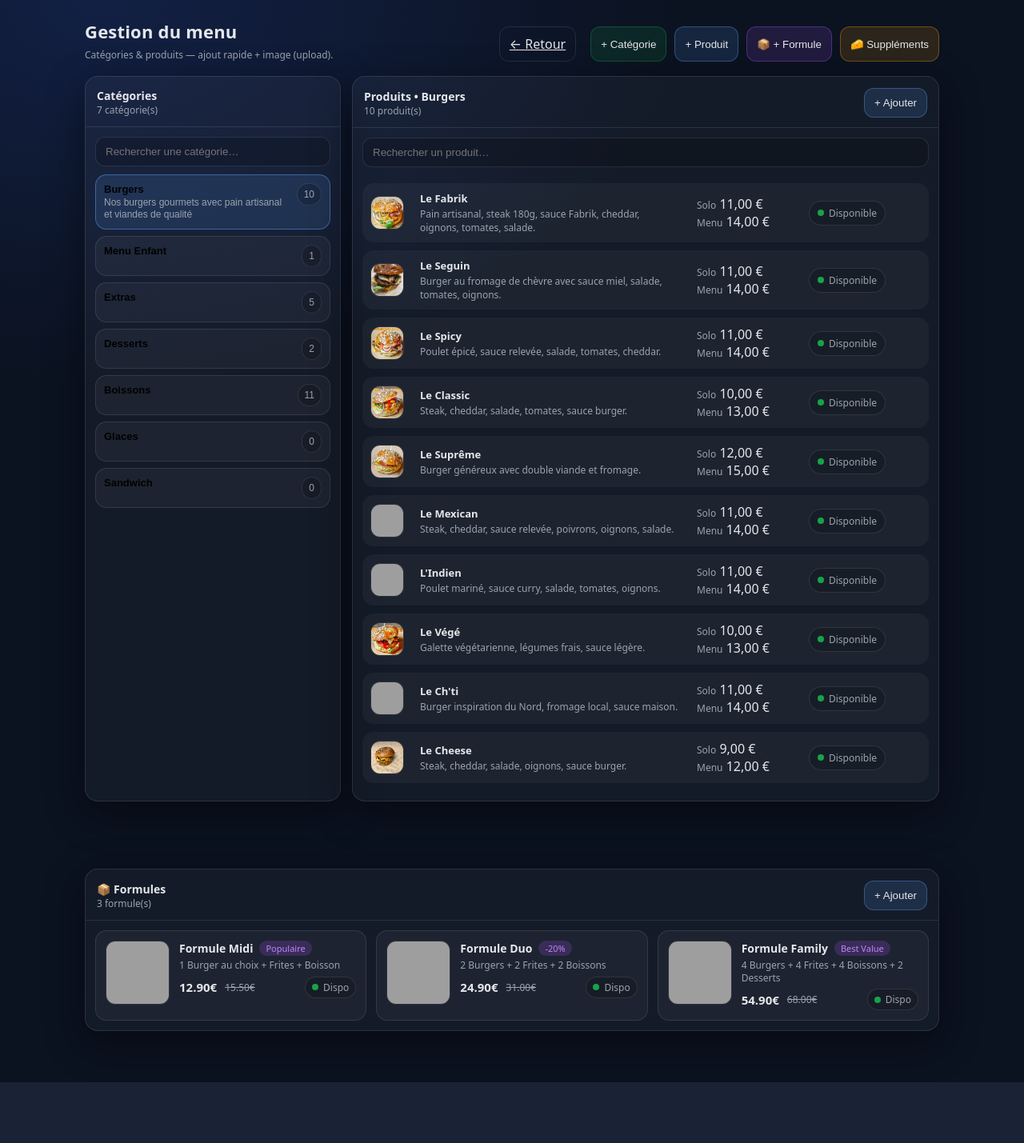
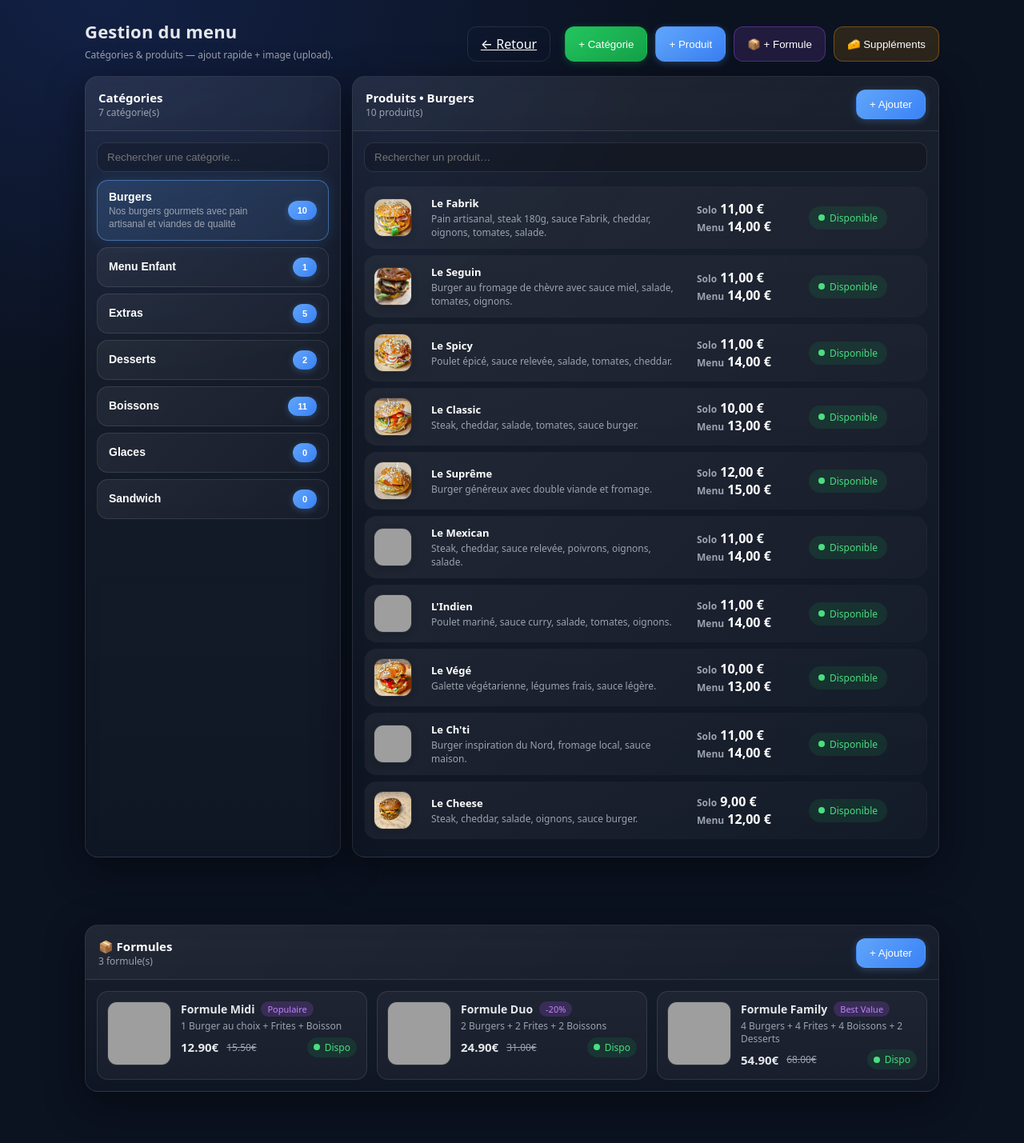
Before and after one commit to FaroukHUB/snackapp-, a PHP site: page /snackapp/admin-panel-v2/products-manager.php in a window 1280 px wide. Shown: the whole page at 80% size. Before the commit the page ends 1353 px from the top, so only its background shows below. Run offline with PHP 8.4, Linux system fonts and the light colour scheme; grey boxes are pictures that could not be loaded.

Commit message:
Modernize products manager UI
- White category names with gradient backgrounds
- Modern hover effects with slide animation
- Gradient buttons with shadows
- Enhanced product rows with hover scale effect
- Status badges with colored backgrounds
- Glass morphism panels with backdrop blur

```diff
--- a/admin-panel-v2/products-manager.php
+++ b/admin-panel-v2/products-manager.php
@@ -41,20 +41,25 @@ session_start();
 
     .btn{
       border:1px solid var(--stroke);
-      background: rgba(255,255,255,.06);
-      color:var(--text);
-      padding:10px 12px;
+      background: linear-gradient(135deg, rgba(255,255,255,.08) 0%, rgba(255,255,255,.04) 100%);
+      color:#fff;
+      padding:10px 16px;
       border-radius:12px;
       cursor:pointer;
-      transition: transform .12s ease, background .12s ease, border-color .12s ease;
+      font-weight:500;
+      transition: all .2s ease;
       display:inline-flex;align-items:center;gap:8px;
       user-select:none;
     }
-    .btn:hover{transform: translateY(-1px);background: rgba(255,255,255,.10)}
+    .btn:hover{transform: translateY(-2px);background: linear-gradient(135deg, rgba(255,255,255,.12) 0%, rgba(255,255,255,.08) 100%);box-shadow: 0 4px 12px rgba(0,0,0,.2)}
     .btn:active{transform: translateY(0)}
-    .btn-primary{background: rgba(96,165,250,.14); border-color: rgba(96,165,250,.35)}
-    .btn-primary:hover{background: rgba(96,165,250,.22)}
-    .btn-good{background: rgba(22,163,74,.14); border-color: rgba(22,163,74,.35)}
+    .btn-primary{
+      background: linear-gradient(135deg, #60a5fa 0%, #3b82f6 100%);
+      border-color: transparent;
+      box-shadow: 0 2px 10px rgba(96,165,250,.3);
+    }
+    .btn-primary:hover{background: linear-gradient(135deg, #93c5fd 0%, #60a5fa 100%);box-shadow: 0 4px 16px rgba(96,165,250,.4)}
+    .btn-good{background: linear-gradient(135deg, #22c55e 0%, #16a34a 100%); border-color: transparent;box-shadow: 0 2px 10px rgba(22,163,74,.3)}
     .btn-good:hover{background: rgba(22,163,74,.22)}
     .btn-ghost{background: transparent}
     .btn-danger{background: rgba(239,68,68,.12); border-color: rgba(239,68,68,.32)}
@@ -70,20 +75,22 @@ session_start();
     }
 
     .panel{
-      background: rgba(255,255,255,.04);
+      background: linear-gradient(180deg, rgba(255,255,255,.06) 0%, rgba(255,255,255,.02) 100%);
       border:1px solid var(--stroke);
       border-radius: var(--radius);
       box-shadow: var(--shadow);
       overflow:hidden;
+      backdrop-filter: blur(10px);
     }
     .panel-h{
-      padding:14px 14px 12px;
+      padding:16px 16px 14px;
       border-bottom:1px solid var(--stroke);
-      display:flex;align-items:center;justify-content:space-between;gap:10px
+      display:flex;align-items:center;justify-content:space-between;gap:10px;
+      background: linear-gradient(135deg, rgba(255,255,255,.04) 0%, transparent 100%);
     }
-    .panel-h h2{margin:0;font-size:14px}
+    .panel-h h2{margin:0;font-size:15px;font-weight:700;color:#fff}
     .panel-h .meta{color:var(--muted);font-size:12px}
-    .panel-b{padding:12px}
+    .panel-b{padding:14px}
 
     .search{
       width:100%;
@@ -98,63 +105,78 @@ session_start();
     .cat-list{display:flex;flex-direction:column;gap:8px;margin-top:10px}
     .cat{
       border:1px solid var(--stroke);
-      background: rgba(255,255,255,.04);
+      background: linear-gradient(135deg, rgba(255,255,255,.06) 0%, rgba(255,255,255,.02) 100%);
       border-radius:14px;
-      padding:10px 10px;
-      display:flex;align-items:flex-start;justify-content:space-between;gap:8px;
+      padding:12px 14px;
+      display:flex;align-items:center;justify-content:space-between;gap:10px;
       cursor:pointer;
-      transition: background .12s ease, border-color .12s ease, transform .12s ease;
+      transition: all .2s ease;
     }
-    .cat:hover{background: rgba(255,255,255,.08); transform: translateY(-1px)}
+    .cat:hover{
+      background: linear-gradient(135deg, rgba(96,165,250,.15) 0%, rgba(96,165,250,.08) 100%);
+      border-color: rgba(96,165,250,.3);
+      transform: translateX(4px);
+    }
     .cat[aria-selected="true"]{
-      border-color: rgba(96,165,250,.45);
-      background: rgba(96,165,250,.14);
+      border-color: rgba(96,165,250,.5);
+      background: linear-gradient(135deg, rgba(96,165,250,.2) 0%, rgba(96,165,250,.1) 100%);
+      box-shadow: 0 0 20px rgba(96,165,250,.15);
     }
-    .cat strong{display:block;font-size:13px}
-    .cat small{display:block;color:var(--muted);font-size:12px;margin-top:2px;line-height:1.25}
+    .cat strong{display:block;font-size:14px;color:#ffffff;font-weight:600}
+    .cat small{display:block;color:var(--muted);font-size:12px;margin-top:3px;line-height:1.3}
     .badge{
-      font-size:12px;
-      color:var(--muted);
-      padding:6px 8px;
-      border:1px solid var(--stroke);
+      font-size:11px;
+      font-weight:600;
+      color:#fff;
+      padding:6px 12px;
+      border:none;
       border-radius:999px;
-      background: rgba(0,0,0,.18);
+      background: linear-gradient(135deg, var(--brand) 0%, #3b82f6 100%);
       white-space:nowrap;
       height:fit-content;
+      box-shadow: 0 2px 8px rgba(96,165,250,.3);
     }
 
     .table{
       width:100%;
       border-collapse:separate;
-      border-spacing:0 10px;
+      border-spacing:0 8px;
     }
     .row{
-      background: rgba(255,255,255,.04);
+      background: linear-gradient(135deg, rgba(255,255,255,.05) 0%, rgba(255,255,255,.02) 100%);
       border:1px solid var(--stroke);
-      border-radius:14px;
+      border-radius:16px;
+      transition: all .2s ease;
     }
-    .row td{padding:10px 10px;vertical-align:middle}
-    .row td:first-child{border-top-left-radius:14px;border-bottom-left-radius:14px}
-    .row td:last-child{border-top-right-radius:14px;border-bottom-right-radius:14px}
+    .row:hover{
+      background: linear-gradient(135deg, rgba(255,255,255,.08) 0%, rgba(255,255,255,.04) 100%);
+      border-color: rgba(255,255,255,.15);
+      transform: scale(1.01);
+      box-shadow: 0 4px 20px rgba(0,0,0,.2);
+    }
+    .row td{padding:12px 12px;vertical-align:middle}
+    .row td:first-child{border-top-left-radius:16px;border-bottom-left-radius:16px}
+    .row td:last-child{border-top-right-radius:16px;border-bottom-right-radius:16px}
+    .row td strong{color:#ffffff;font-weight:600}
     .muted{color:var(--muted);font-size:12px}
-    .price{font-variant-numeric: tabular-nums}
+    .price{font-variant-numeric: tabular-nums;font-weight:600;color:#fff}
     .thumb{
-      width:42px;height:42px;border-radius:12px;
-      border:1px solid var(--stroke);
-      background: rgba(0,0,0,.18);
+      width:48px;height:48px;border-radius:12px;
+      border:1px solid rgba(255,255,255,.1);
+      background: linear-gradient(135deg, rgba(0,0,0,.3) 0%, rgba(0,0,0,.2) 100%);
       object-fit:cover;
       display:block;
+      box-shadow: 0 2px 8px rgba(0,0,0,.2);
     }
     .status{
       display:inline-flex;align-items:center;gap:6px;
-      padding:6px 10px;border-radius:999px;
-      border:1px solid var(--stroke);
-      background: rgba(0,0,0,.18);
-      font-size:12px;color:var(--muted);
+      padding:6px 12px;border-radius:999px;
+      border:none;
+      font-size:12px;font-weight:500;
     }
-    .dot{width:8px;height:8px;border-radius:999px;background: var(--muted)}
-    .status[data-status="available"] .dot{background: var(--good)}
-    .status[data-status="unavailable"] .dot{background: var(--bad)}
+    .status[data-status="available"]{background: rgba(22,163,74,.15);color:#4ade80}
+    .status[data-status="unavailable"]{background: rgba(239,68,68,.15);color:#f87171}
+    .dot{width:8px;height:8px;border-radius:999px;background: currentColor}
 
     /* ===== Modal moderne ===== */
     .modal-overlay{
```
